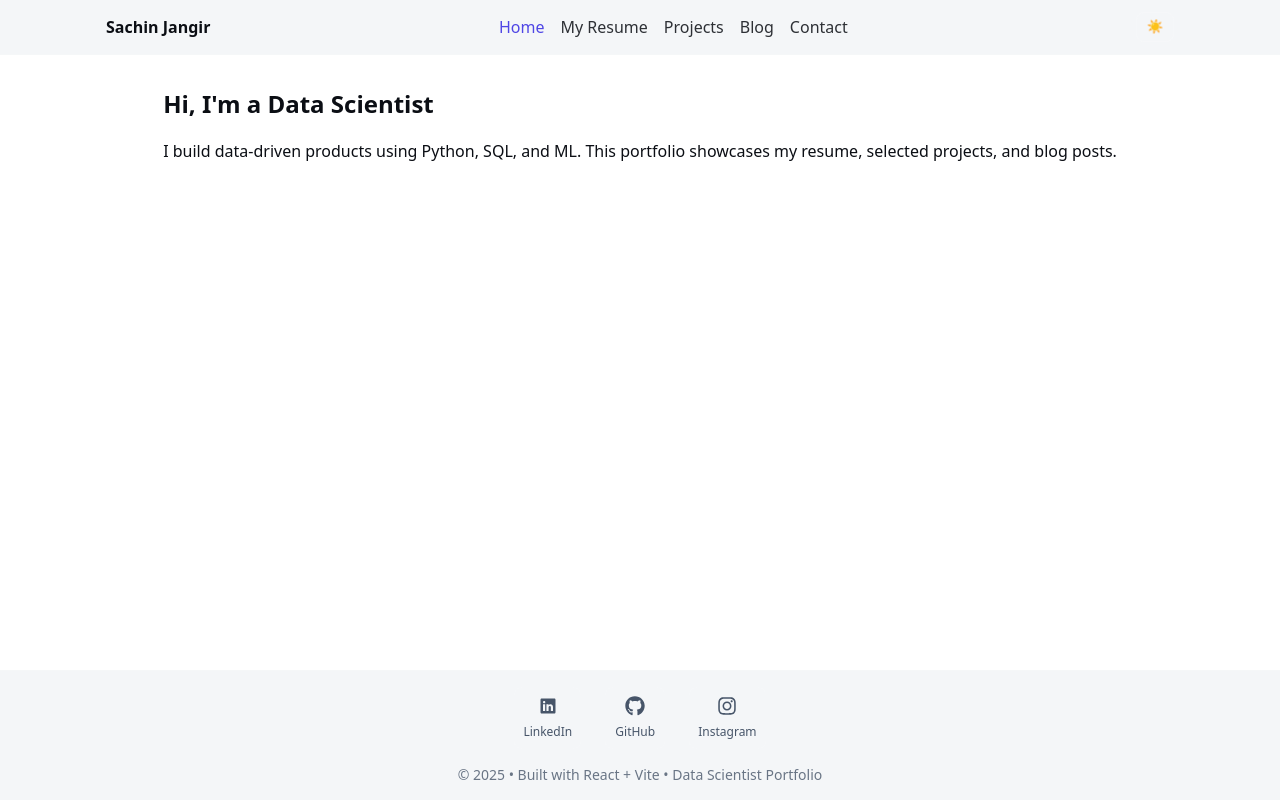
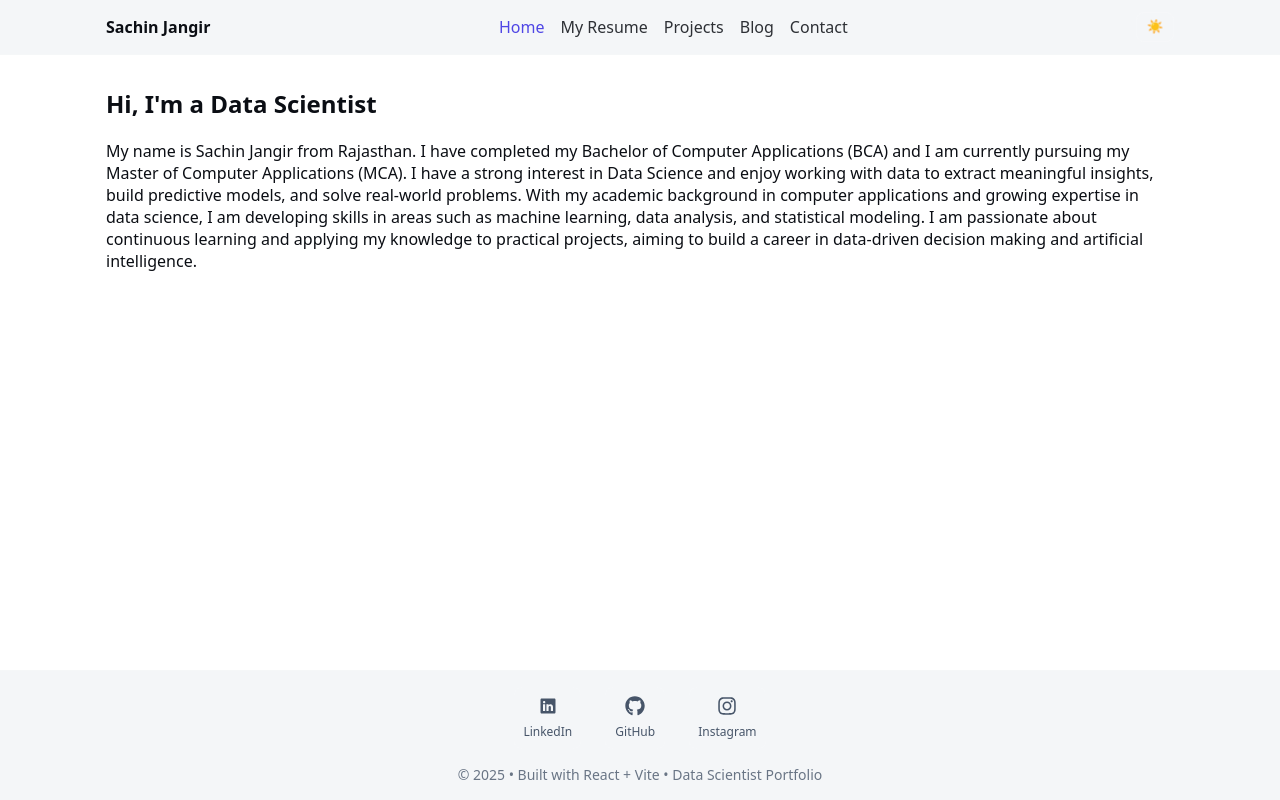
Before and after one commit to sachinjangir8/portfolio, a React (Vite) app: page / in a window 1280 px wide. Built offline with nearby package versions, Linux system fonts and the light colour scheme.

Commit message:
new features

```diff
--- a/src/pages/Contact.jsx
+++ b/src/pages/Contact.jsx
@@ -5,12 +5,12 @@ export default function Contact() {
       <p>Feel free to reach out via email or LinkedIn.</p>
       <ul>
         <li>
-          Email: <a href="mailto:you@example.com">you@example.com</a>
+          Email: <a href="mailto:you@example.com">sachinjangir1319@gmail.com</a>
         </li>
         <li>
           LinkedIn:{" "}
           <a href="https://www.linkedin.com/" target="_blank" rel="noreferrer">
-            LinkedIn Profile
+            sachin jangir
           </a>
         </li>
       </ul>
--- a/src/pages/Home.jsx
+++ b/src/pages/Home.jsx
@@ -8,8 +8,15 @@ export default function Home() {
       </FadeIn>
       <FadeIn delay={0.25} direction="up">
         <p>
-          I build data-driven products using Python, SQL, and ML. This portfolio
-          showcases my resume, selected projects, and blog posts.
+          My name is Sachin Jangir from Rajasthan.
+          I have completed my Bachelor of Computer Applications (BCA) and I am currently pursuing my Master of Computer Applications (MCA).
+          I have a strong interest in Data Science and enjoy working with data to extract meaningful insights,
+          build predictive models, and solve real-world problems.
+
+          With my academic background in computer applications and growing expertise in data science,
+          I am developing skills in areas such as machine learning, data analysis, and statistical modeling.
+          I am passionate about continuous learning and applying my knowledge to practical projects,
+          aiming to build a career in data-driven decision making and artificial intelligence.
         </p>
       </FadeIn>
     </section>
--- a/src/pages/Resume.jsx
+++ b/src/pages/Resume.jsx
@@ -4,7 +4,7 @@ export default function Resume() {
   return (
     <section className="page">
       <div className="resume-hero">
-        <img src="/profile.jpg" alt="Sachin" className="avatar" />
+        <img src="/pro.jpeg" alt="Sachin" className="avatar" />
         <div>
           <h1>Sachin</h1>
           <p className="lead">
@@ -35,13 +35,13 @@ export default function Resume() {
       </div>
 
       <ul className="resume">
-        <li>
+        {/* <li>
           <strong>Experience</strong>
           <ul>
             <li>Data Scientist at Company ABC — 2022–Present</li>
             <li>Data Analyst at Company XYZ — 2020–2022</li>
           </ul>
-        </li>
+        </li> */}
         <li>
           <strong>Education</strong>
           <ul>
@@ -55,7 +55,7 @@ export default function Resume() {
         <li>
           <strong>Skills</strong>
           <ul>
-            <li>Python, SQL, R, Scikit-Learn, TensorFlow, PyTorch, Airflow</li>
+            <li>Python, SQL, R, Scikit-Learn, TensorFlow, matplotlib ,PyTorch, Airflow , Power BI , Tableau </li>
           </ul>
         </li>
         <li>
--- a/src/shared/projects.js
+++ b/src/shared/projects.js
@@ -1,7 +1,7 @@
 const projects = [
   {
     id: 'proj-1',
-    title: 'ML Pipeline for Churn Prediction',
+    title: 'ML students score Prediction',
     description: 'End-to-end pipeline with feature engineering, model training, and deployment.',
     link: '#',
     tags: ['Python', 'Scikit-Learn', 'Airflow'],
```
Also changed, not shown: public/pro.jpeg (added).
